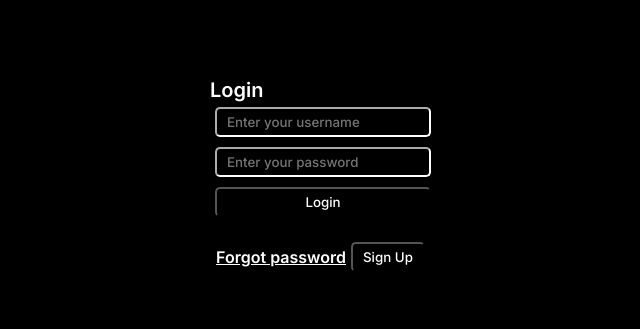
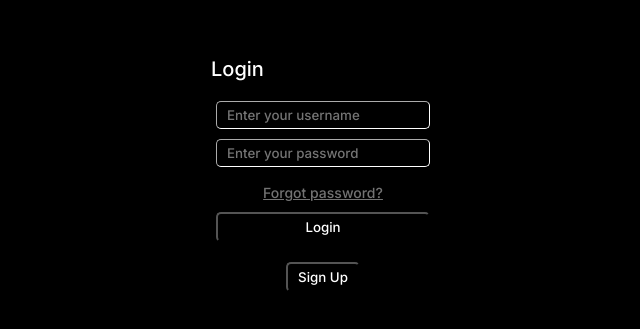
Before and after one commit to JaeBrian/divvy, a React app: page / in a window 1280 px wide. Shown: the part 223-552 px from the top of the page, without its empty margins (317-957 px from the left). Built offline with nearby package versions, Linux system fonts and the light colour scheme.

Commit message:
edited login page styling

```diff
--- a/src/client/components/Login.jsx
+++ b/src/client/components/Login.jsx
@@ -72,42 +72,44 @@ const Login = () => {
   };
 
   return (
-    <div className='mainContainer'>
-      <form className='loginForm' onSubmit={handleSubmit(onLoginClick)}>
-        <h1 className='titleContainer'>Login</h1>
-        <div className='inputContainer'>
+    <div className="mainContainer">
+      <form className="loginForm" onSubmit={handleSubmit(onLoginClick)}>
+        <h1 className="titleContainer">Login</h1>
+        <div className="inputContainer">
           <input
-            type='text'
-            name='username'
-            placeholder='Enter your username'
+            type="text"
+            name="username"
+            placeholder="Enter your username"
             {...register('username')}
             onChange={(e) => setUsername(e.target.value)}
-            className='inputBox'
+            className="inputBox"
           />
-          <label className='errorLabel'>{usernameError}</label>
+          <label className="errorLabel">{usernameError}</label>
         </div>
-        <div className='inputContainer'>
+        <div className="inputContainer">
           <input
-            type='password'
-            name='password'
-            placeholder='Enter your password'
+            type="password"
+            name="password"
+            placeholder="Enter your password"
             {...register('password')}
             onChange={(e) => setPassword(e.target.value)}
-            className='inputBox'
+            className="inputBox"
           />
-          <label className='errorLabel'>{passwordError}</label>
+          <label className="errorLabel">{passwordError}</label>
         </div>
-        <div className='inputContainer'>
-          <Button text='Login' type='submit' className='inputButton' />
+        <div className="forgotPassword">
+          <span className="footerText">Forgot password?</span>
+        </div>
+        <div className="inputContainer">
+          <Button text="Login" type="submit" className="inputButton" />
         </div>
       </form>
-      <div className='footerContainer'>
-        <div className='footerText'>Forgot password</div>
+      <div className="footerContainer">
         <Button
-          text='Sign Up'
+          text="Sign Up"
           onClick={onSignupClick}
-          type='submit'
-          className='inputButton'
+          type="submit"
+          className="inputButton"
         />
       </div>
     </div>
--- a/src/client/styles/Login.scss
+++ b/src/client/styles/Login.scss
@@ -11,7 +11,8 @@
 
 .titleContainer {
   font-size: 20px;
-  font-weight: 600;
+  font-weight: 200;
+  margin-bottom: 15px;
 }
 
 .inputContainer {
@@ -24,29 +25,35 @@
   margin: 5px;
   border-radius: 5px;
   border-color: white;
+  border-width: 1px;
+  margin-bottom: 5px;
 }
 
 .inputButton {
   padding: 5px 10px;
   border-radius: 5px;
   margin: 5px;
+
+  &:hover {
+    background-color: #9f9f9f;
+  }
 }
 
 .footerContainer {
   display: flex;
-  margin-top: 15px;
+  margin-top: 10px;
 }
 
 .footerText {
   text-align: center;
   margin-top: auto;
   margin-bottom: auto;
-  font-weight: 600;
+  font-size: 14px;
+  font-weight: normal;
   text-decoration: underline;
   cursor: pointer;
+  color: #737373;
 }
-
-
 
 // Styling for Signup page
 
@@ -69,3 +76,9 @@
   border-radius: 5px;
   border-color: white;
 }
+
+.forgotPassword {
+  text-align: center;
+  margin: 5px;
+  margin-top: 10px;
+}
```
